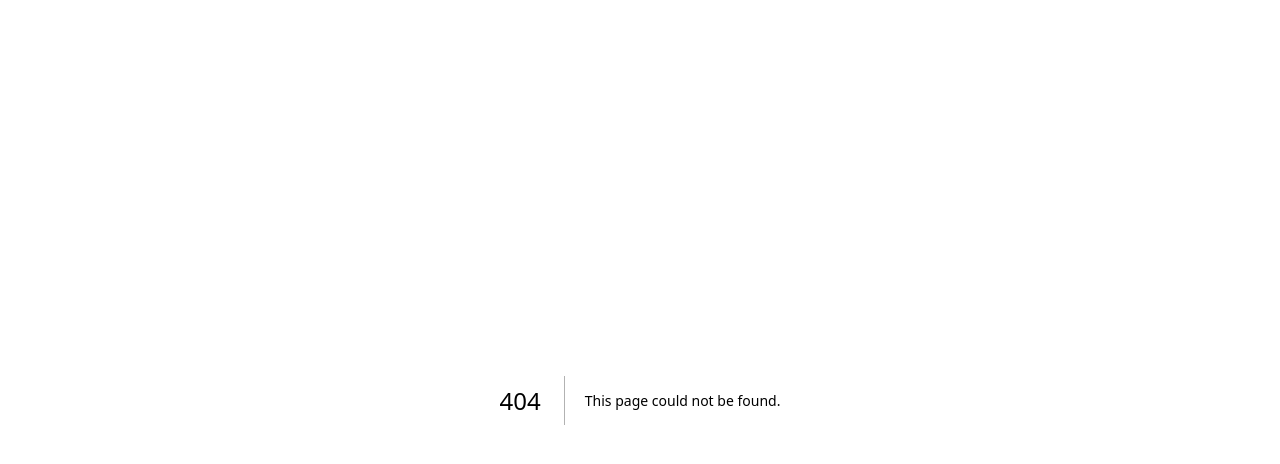
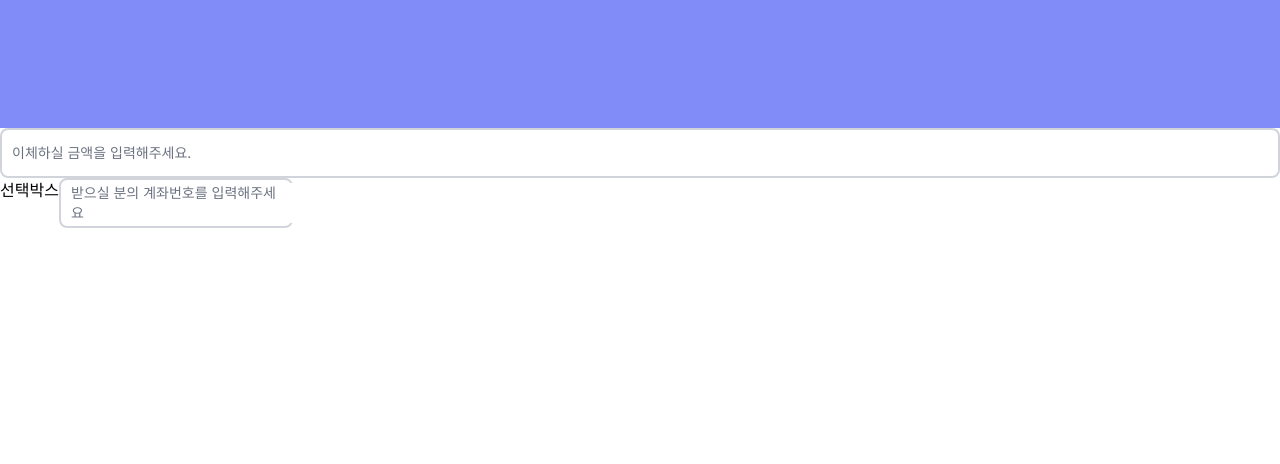
Before and after one commit to jabin1221/test_linux_front, a Next.js app: page /transfer in a window 1280 px wide. Before the commit this address had no page. Shown: the top 464 px of the page. Built offline with nearby package versions, Linux system fonts and the light colour scheme.

Commit message:
[FE] input 완성

```diff
--- a/app/globals.css
+++ b/app/globals.css
@@ -1,33 +1,3 @@
 @tailwind base;
 @tailwind components;
 @tailwind utilities;
-
-:root {
-  --foreground-rgb: 0, 0, 0;
-  --background-start-rgb: 214, 219, 220;
-  --background-end-rgb: 255, 255, 255;
-}
-
-@media (prefers-color-scheme: dark) {
-  :root {
-    --foreground-rgb: 255, 255, 255;
-    --background-start-rgb: 0, 0, 0;
-    --background-end-rgb: 0, 0, 0;
-  }
-}
-
-body {
-  color: rgb(var(--foreground-rgb));
-  background: linear-gradient(
-      to bottom,
-      transparent,
-      rgb(var(--background-end-rgb))
-    )
-    rgb(var(--background-start-rgb));
-}
-
-@layer utilities {
-  .text-balance {
-    text-wrap: balance;
-  }
-}
--- a/app/layout.tsx
+++ b/app/layout.tsx
@@ -1,12 +1,13 @@
 import type { Metadata } from "next";
 import { Inter } from "next/font/google";
 import "./globals.css";
+import LeftDrawer from "@/components/drawer";
 
 const inter = Inter({ subsets: ["latin"] });
 
 export const metadata: Metadata = {
-  title: "Create Next App",
-  description: "Generated by create next app",
+  title: "송금하기",
+  description: "송금하는 페이지 입니다.",
 };
 
 export default function RootLayout({
@@ -16,7 +17,12 @@ export default function RootLayout({
 }>) {
   return (
     <html lang="en">
-      <body className={inter.className}>{children}</body>
+      <body className={inter.className}>
+        <div>
+          <div className="w-full h-32 bg-indigo-400"></div>
+          {children}
+          </div>
+        </body>
     </html>
   );
 }
--- /dev/null
+++ b/app/transfer/page.tsx
@@ -0,0 +1,37 @@
+'use client'
+import Input from "@/components/inputs";
+import { useEffect, useState } from "react";
+
+const TransferPage = ():JSX.Element => {
+
+  const [amount, setAmount] = useState<string>("");
+  const [account, setAccount] = useState<string>("");
+
+  const changeAmount = (inputNum:string):void => {
+    setAmount(inputNum);
+  }
+
+  const changeAccount = (input:string):void => {
+    setAccount(input);
+  }
+
+  useEffect(() => {
+    setAccount("");
+    setAmount("");
+  },[])
+
+  return (
+    <div>
+      <Input id="amount" type="text" label="이체하실 금액을 입력해주세요." setInput={changeAmount}/>
+      <div className="flex w-full">
+        <div>선택박스</div>
+        <div>
+
+          <Input id="account" type="text" label="받으실 분의 계좌번호를 입력해주세요" setInput={changeAccount}/>
+        </div>
+      </div>
+    </div>
+  );
+}
+
+export default TransferPage;
--- /dev/null
+++ b/components/inputs.tsx
@@ -0,0 +1,24 @@
+'use client'
+// <Input type={'text'} label={'outlined floating label'}/>
+const Input = ({id, type, label, setInput}:{id:string, type:string, label:string, setInput:(inputNum:string)=>void}):JSX.Element => {
+
+  // setter 실행 함수
+  const changeInput = (event:React.ChangeEvent<HTMLInputElement>):void => {
+    if (event) {
+      setInput(event.target.value);
+    }
+  }
+
+  return (
+    <div className="relative grow">
+      <input type={type}
+      id={id}
+      className="block px-2.5 pb-2.5 pt-4 w-full text-sm text-gray-900 bg-transparent rounded-lg border-2 border-gray-300 appearance-none dark:text-white dark:border-gray-600 dark:focus:border-blue-500 focus:outline-blue-600 focus:ring-0 focus:border-blue-600 peer"
+      onChange={changeInput}
+      placeholder=" " />
+      <label htmlFor={id}className="absolute text-sm text-gray-500 dark:text-gray-400 duration-300 transform -translate-y-4 scale-75 top-2 z-10 origin-[0] bg-white dark:bg-gray-900 px-2 peer-focus:px-2 peer-focus:text-blue-600 peer-focus:dark:text-blue-500 peer-placeholder-shown:scale-100 peer-placeholder-shown:-translate-y-1/2 peer-placeholder-shown:top-1/2 peer-focus:top-2 peer-focus:scale-75 peer-focus:-translate-y-4 rtl:peer-focus:translate-x-1/4 rtl:peer-focus:left-auto start-1">{label}</label>
+    </div>
+  )
+}
+
+export default Input;
```
Also changed, not shown: package.json (+10 -5 lines), 1 other file (tests, documents, lock files or other folders).
